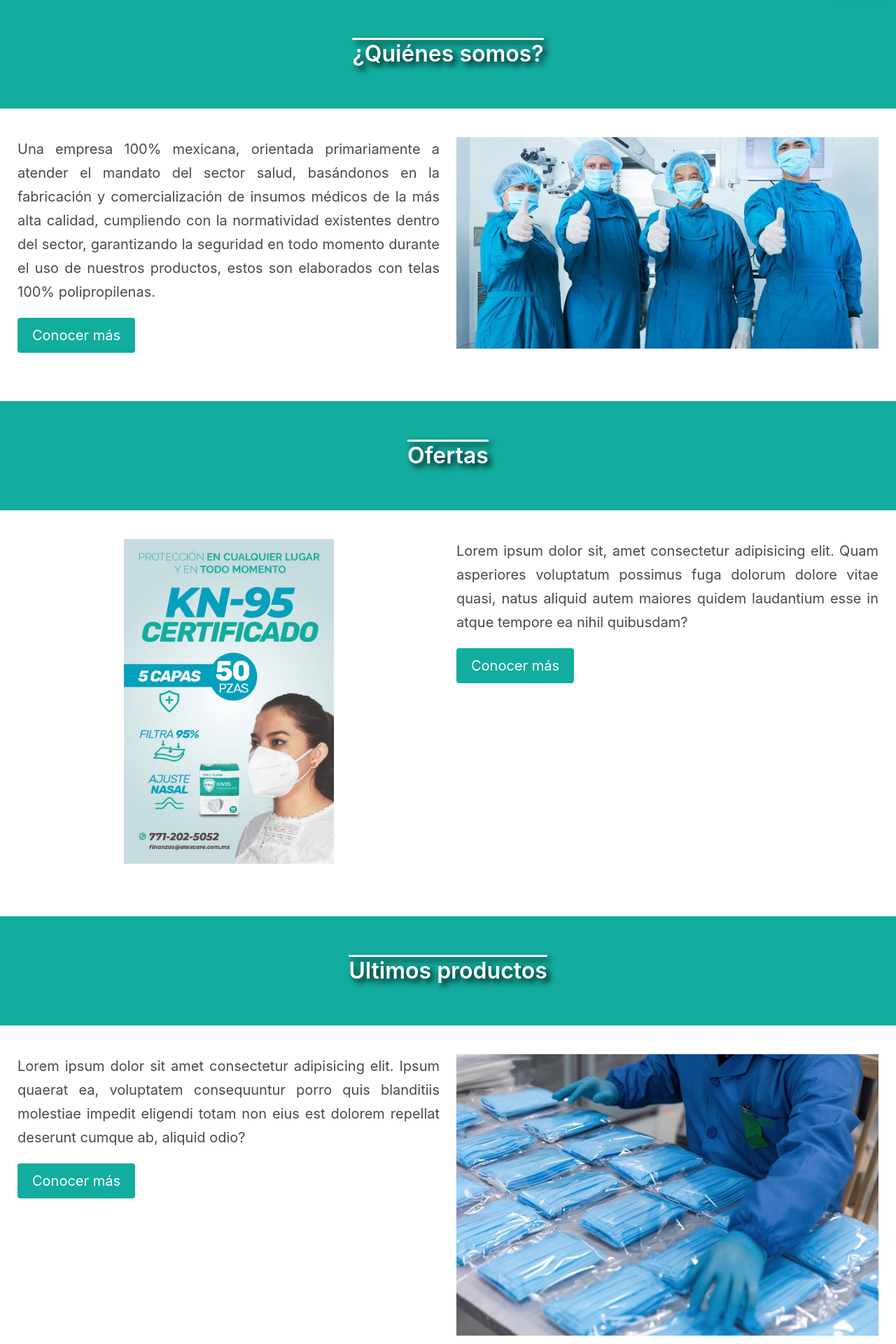
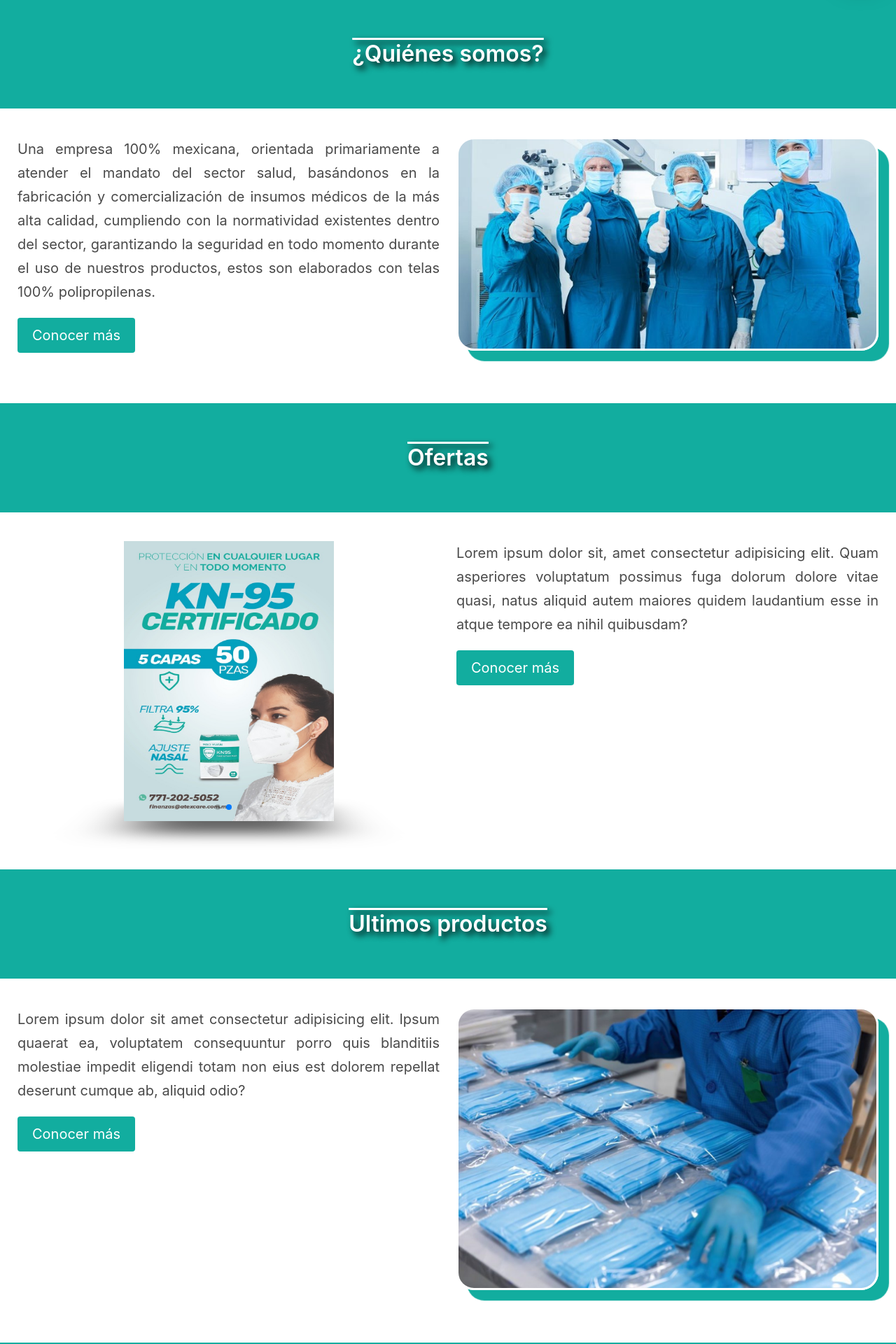
Before and after one commit to JDBanda/AtexCare-Store, a Django app: page / in a window 1280 px wide. Shown: the part 801-2721 px from the top of the page at 70% size. Run offline with Django 3.2, Linux system fonts and the light colour scheme.

Commit message:
Transiciones en landing

```diff
--- a/atexcare/demo/static/demo/js/background.js
+++ b/atexcare/demo/static/demo/js/background.js
@@ -37,4 +37,34 @@
             $('#btn-plus i').css('transform', 'rotate(0deg)')
         }
     })
+
+
+    var swiper = new Swiper('.swiper-container2', {
+        effect: 'cube',
+        grabCursor: true,
+        cubeEffect: {
+            shadow: true,
+            slideShadows: true,
+            shadowOffset: 20,
+            shadowScale: 0.94,
+        },
+        loop: true,
+        pagination: {
+            el: '.swiper-pagination',
+            clickable: true,
+        },
+        autoplay: {
+            delay: 4000,
+        },
+    });
+
+    var sw = new Swiper('.swiper-container', {
+        spaceBetween: 30,
+        effect: 'fade',
+        loop: true,
+        autoplay: {
+            delay: 3000,
+        },
+    });
+
 })
--- a/atexcare/demo/static/demo/styles.css
+++ b/atexcare/demo/static/demo/styles.css
@@ -50,7 +50,7 @@
 
 .button.is-info:hover{
     background-color: var(--color-primary-reduced);
-    transform: rotateY(360deg);
+    transform: rotateX(360deg);
 }
 
 .button.is-info.is-outlined{
@@ -62,7 +62,7 @@
 
 .button.is-info.is-outlined:hover{
     background-color: var(--color-primary-reduced);
-    transform: rotateY(360deg);
+    transform: rotateX(360deg);
 }
 
 .button.is-light{
@@ -73,7 +73,7 @@
 .button.is-light:hover{
     color: var(--color-white);
     background-color: var(--color-primary-reduced);
-    transform: rotateY(360deg);
+    transform: rotateX(360deg);
 }
 /*-------------------------------------------------------Menú*/
 .navbar-item{
@@ -105,25 +105,10 @@
     margin: 0;
     padding: 0;
 }
-.container__img{
-    height: 100vh;
-    padding-top: 35%;
-    background-image: url('https://images.unsplash.com/photo-1609329431012-89d6b1a58fc8?ixid=MnwxMjA3fDB8MHxwaG90by1wYWdlfHx8fGVufDB8fHx8&ixlib=rb-1.2.1&auto=format&fit=crop&w=400&q=80');
-    background-size: 100% 100%;
-    background-repeat: no-repeat;
-}
-.container__img strong, .container__img p{
-    color: var(--color-white);
-    text-shadow: 5px 5px 5px var(--color-black);
-}
-
-.container__img p{
-    font-size: 1.3rem;
-    font-weight: bold;
-}
-
-.container__img strong{
-    font-size: 2.15rem;
+.desc__img{
+    box-shadow: 15px 15px 1px var(--color-primary);
+    border: 3px solid var(--color-white);
+    border-radius: 25px;
 }
 
 .float-button{
@@ -186,6 +171,65 @@
 .form-contact{
     padding: 10px 15px 10px 15px;
 }
+
+/*Swiper principal*/
+
+.swiper-container {
+      width: auto;
+      height: 100vh;
+    }
+
+    .swiper-slide {
+      text-align: center;
+      font-size: 18px;
+
+      /* Center slide text vertically */
+      display: -webkit-box;
+      display: -ms-flexbox;
+      display: -webkit-flex;
+      display: flex;
+      -webkit-box-pack: center;
+      -ms-flex-pack: center;
+      -webkit-justify-content: center;
+      justify-content: center;
+      -webkit-box-align: center;
+      -ms-flex-align: center;
+      -webkit-align-items: center;
+      align-items: center;
+    }
+/*Agrandar la imagen al 100%*/
+    .swiper-slide img{
+        width: 100% !important;
+        height: 100% !important;
+    }
+
+    .swiper-container .container-call{
+        position: absolute;
+    }
+
+    .container-call strong, .container-call p{
+        color: var(--color-white);
+        text-shadow: 5px 5px 5px var(--color-black);
+    }
+
+    .container-call p{
+        font-size: 1.3rem;
+        font-weight: bold;
+    }
+
+   .container-call strong{
+        font-size: 2.15rem;
+    }
+
+
+/*Swiper Cubo*/
+
+ .swiper-container2 {
+      width: 300px;
+      height: 400px;
+      margin-left: auto;
+      margin-right: auto;
+    }
 
 /*-----------------------------------------------Productos*/
 .container__search{
@@ -380,10 +424,6 @@
     .container__products{
         grid-template-columns: auto auto;
     }
-    /*La imagen del inicio*/
-    .container__img{
-        padding-top: 15%;
-    }
     .footer, .stock{
         font-size: 0.9rem;
     }
@@ -404,9 +444,6 @@
     }
 }
 @media screen and (min-width: 600px) {
-    .container__img{
-        background-image: url('https://images.unsplash.com/photo-1589782050836-cbe60d49e880?ixid=MnwxMjA3fDB8MHxwaG90by1wYWdlfHx8fGVufDB8fHx8&ixlib=rb-1.2.1&auto=format&fit=crop&w=889&q=80');
-    }
     /*Galería*/
     .grid__container{
         display: grid;
@@ -420,10 +457,6 @@
 }
 
 @media screen and (min-width: 900px) {
-    /*Landing*/
-    .container__img{
-        padding-top: 10%;
-    }
     /*Aumentar la cantidad de productos por fila*/
     .container__products{
         grid-template-columns: auto auto auto;
--- a/atexcare/demo/templates/demo/base.html
+++ b/atexcare/demo/templates/demo/base.html
@@ -17,6 +17,10 @@
         integrity="sha256-H+K7U5CnXl1h5ywQfKtSj8PCmoN9aaq30gDh27Xc0jk=" crossorigin="anonymous"></script>
     <!--JQuery Validation-->
     <script src="https://cdnjs.cloudflare.com/ajax/libs/jquery-validate/1.19.0/jquery.validate.min.js"></script>
+    <!-- Swiper CSS-->
+    <link rel="stylesheet" href="https://unpkg.com/swiper/swiper-bundle.css" />
+    <link rel="stylesheet" href="https://unpkg.com/swiper/swiper-bundle.min.css" />
+
     <title>{% block title %}{% endblock title %}</title>
     {% load static %}
     <!--Estilos propios-->
--- a/atexcare/demo/templates/demo/index.html
+++ b/atexcare/demo/templates/demo/index.html
@@ -1,40 +1,54 @@
 {% extends 'demo/menu_quienes.html' %}
 {% block title %}Atex Care{% endblock title %}
-<!-- #Facebook JS SDK
-<script>
-    window.fbAsyncInit = function () {
-        FB.init({
-            appId: '467018924571064',
-            autoLogAppEvents: true,
-            xfbml: true,
-            version: 'v10.0'
-        });
-    };
-</script>
-<script async defer crossorigin="anonymous" src="https://connect.facebook.net/en_US/sdk.js"></script>
--->
 {% block body %}
 
 <section>
     <!--Carrusel-->
     {% load static %}
-    <div class="column container__img" id="slide">
-        <div class="column has-text-centered">
+
+    <!-- Swiper -->
+    <div class="swiper-container">
+        <div class="swiper-wrapper">
+            <div class="swiper-slide">
+                <img src="https://images.unsplash.com/photo-1584961958654-fea280e63da5?ixid=MnwxMjA3fDB8MHxwaG90by1wYWdlfHx8fGVufDB8fHx8&ixlib=rb-1.2.1&auto=format&fit=crop&w=1500&q=80"
+                    alt="face-mask">
+                <div class="container-call">
                     <strong>Protección en todo lugar y en todo momento</strong>
                     <p>Somos fabricantes y distribuidores, entregas en toda la república</p>
                     <br>
                     <a href="{% url 'productos' %}" class="button is-info is-medium ">Ver productos</a>
                 </div>
+            </div>
+            <div class="swiper-slide">
+                <img src="https://images.unsplash.com/photo-1584634428004-1180accbcc9a?ixid=MnwxMjA3fDB8MHxwaG90by1wYWdlfHx8fGVufDB8fHx8&ixlib=rb-1.2.1&auto=format&fit=crop&w=749&q=80"
+                    alt="">
+                <div class="container-call">
+                    <strong>Protección en todo lugar y en todo momento</strong>
+                    <p>Somos fabricantes y distribuidores, entregas en toda la república</p>
+                    <br>
+                    <a href="{% url 'productos' %}" class="button is-info is-medium ">Ver productos</a>
+                </div>
+            </div>
+            <div class="swiper-slide">
+                <img src="https://images.unsplash.com/photo-1603285992455-24292e6defce?ixid=MnwxMjA3fDB8MHxwaG90by1wYWdlfHx8fGVufDB8fHx8&ixlib=rb-1.2.1&auto=format&fit=crop&w=1500&q=80"
+                    alt="">
+                <div class="container-call">
+                    <strong>Protección en todo lugar y en todo momento</strong>
+                    <p>Somos fabricantes y distribuidores, entregas en toda la república</p>
+                    <br>
+                    <a href="{% url 'productos' %}" class="button is-info is-medium ">Ver productos</a>
+                </div>
+            </div>
+        </div>
+    </div>
     <div class="float-button">
         <div class="redes">
             <a href="https://wa.me/+527712025052" class="bx bxl-whatsapp bx-md hide-buttons" target="_blank"></a>
-                <a href="https://m.me/CUBREBOCAS.atex.care" class="bx bxl-messenger bx-md hide-buttons"
-                    target="_blank"></a>
+            <a href="https://m.me/CUBREBOCAS.atex.care" class="bx bxl-messenger bx-md hide-buttons" target="_blank"></a>
         </div>
         <button id="btn-plus" class="btn-plus">
             <i class="bx bx-plus-medical bx-md "></i>
         </button>
-        </div>
     </div>
 </section>
 <section>
@@ -66,9 +80,19 @@
 
         <h1 class="section__text"><a href="{% url 'productos' %}">Ofertas</a></h1>
         <div class="columns">
-            <div class="column has-text-centered">
-                {% load static %}
-                <img class="desc__img" src="{% static 'demo/img/atex_02.jpg' %}" width="300" alt="oferta">
+            <div class="column">
+                <!--Prueba Swiper-->
+                <!-- Swiper -->
+                <div class="swiper-container2">
+                    <div class="swiper-wrapper">
+                        <div class="swiper-slide"><img src="{% static 'demo/img/atex_01.jpg' %}" alt=""></div>
+                        <div class="swiper-slide"><img src="{% static 'demo/img/atex_02.jpg' %}" alt=""></div>
+                        <div class="swiper-slide"><img src="{% static 'demo/img/atex_03.jpg' %}" alt=""></div>
+                    </div>
+                    <!-- Add Pagination -->
+                    <div class="swiper-pagination"></div>
+                </div>
+                <!--Prueba Swiper-->
             </div>
             <div class="column">
                 <p class="fuente__base-justify">Lorem ipsum dolor sit, amet consectetur adipisicing elit. Quam
@@ -85,11 +109,12 @@
                     dolorem repellat deserunt cumque ab, aliquid odio?</p>
                 <a href="{% url 'productos' %}" class="button is-info is-medium">Conocer más</a>
             </div>
-            <div class="column desc__img">
+            <div class="column">
                 {% load static %}
                 <img class="desc__img" src="{% static 'demo/img/3.jpg' %}" alt="quienes_somos">
             </div>
         </div>
+
         <h1 class="section__text">Contáctanos</h1>
         <div class="body-carrito">
             {% for message in messages %}
@@ -133,4 +158,7 @@
 {% load static %}
 <script src="{% static 'demo/js/background.js' %}"></script>
 <script src="{% static 'demo/js/validar.js' %}"></script>
+<!-- Swiper JS-->
+<script src="https://unpkg.com/swiper/swiper-bundle.js"></script>
+<script src="https://unpkg.com/swiper/swiper-bundle.min.js"></script>
 {% endblock body %}
```
Also changed, not shown: atexcare/db.sqlite3. Lines whose indentation alone changed are shown as unchanged.
